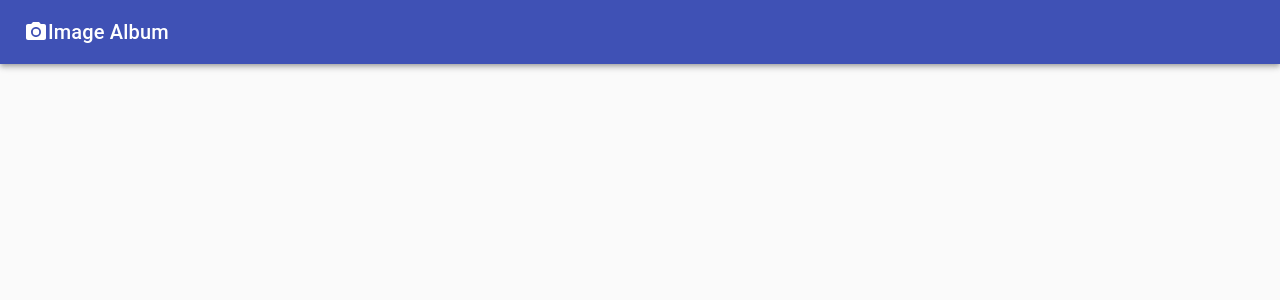
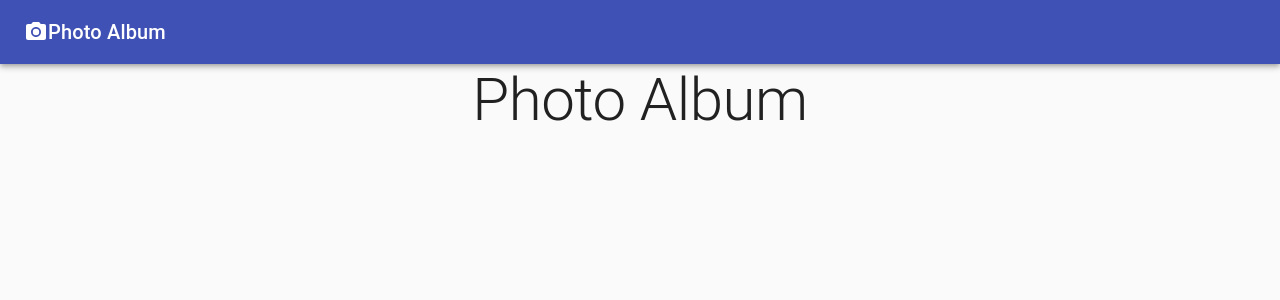
Before and after one commit to l33th/image-album, a React (Create React App) app: page / in a window 1280 px wide. Shown: the top 300 px of the page. Built offline with nearby package versions, Linux system fonts and the light colour scheme.

Commit message:
Main div Container

```diff
--- a/src/App.js
+++ b/src/App.js
@@ -20,9 +20,23 @@ const App = () => {
 			<AppBar position='relative'>
 				<Toolbar>
 					<PhotoCamera />
-					<Typography variant='h6'>Image Album</Typography>
+					<Typography variant='h6'>Photo Album</Typography>
 				</Toolbar>
 			</AppBar>
+			<main>
+				<div>
+					<Container maxWidth='sm'>
+						<Typography
+							variant='h2'
+							align='center'
+							color='textPrimary'
+							gutterBottom
+						>
+							Photo Album
+						</Typography>
+					</Container>
+				</div>
+			</main>
 		</>
 	);
 };
```
